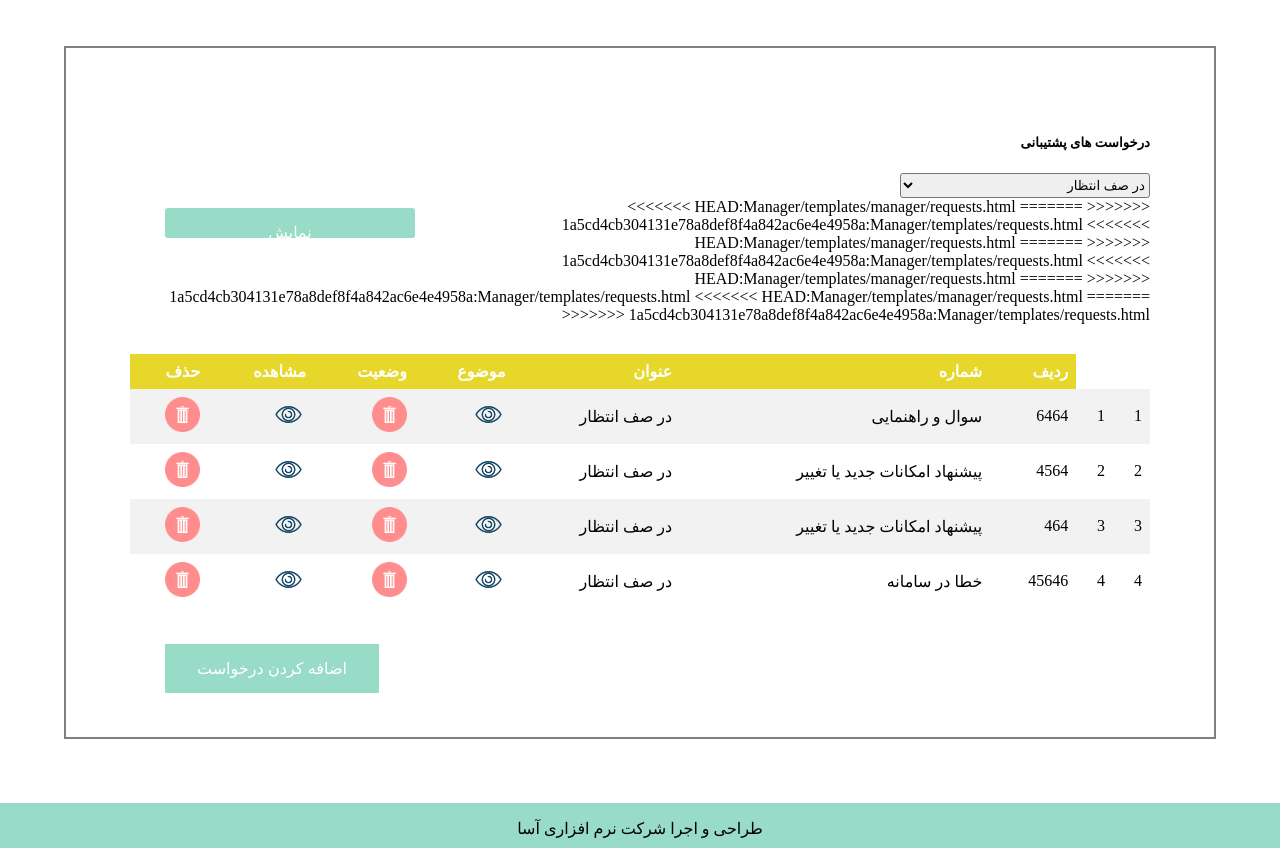
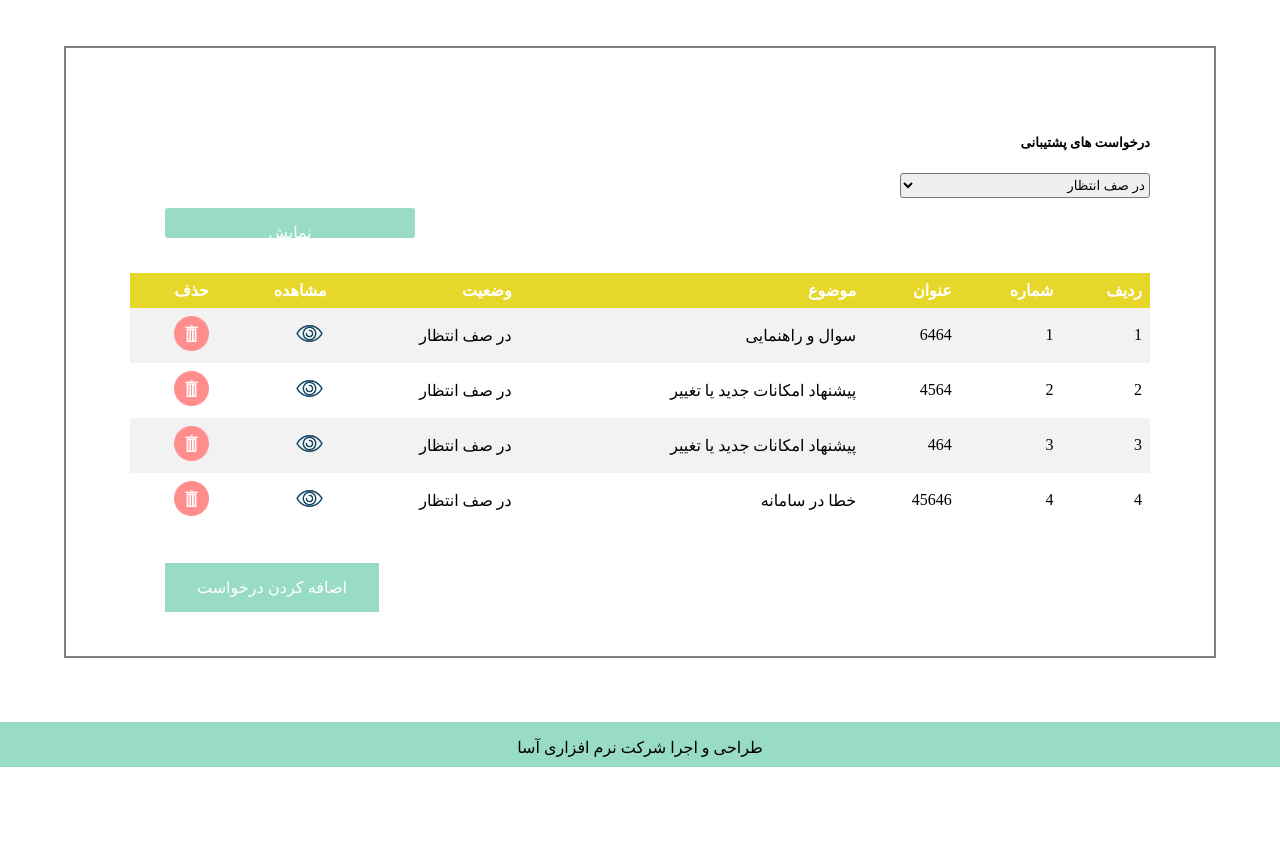
Before and after one commit to MahdiehBrf/BuildingManagement, a Django app: page /manager/requests/ in a window 1280 px wide. Shown: the part 406-1254 px from the top of the page. After the commit the page ends 1173 px from the top, so only its background shows below. Run offline with Django 3.2, Linux system fonts and the light colour scheme; a user stored in the database is signed in; data comes from the database, SQL or seed files in the repository; some web fonts are replaced.

Commit message:
Manager view request is changed

```diff
--- a/Manager/templates/manager/payingReports.html
+++ b/Manager/templates/manager/payingReports.html
@@ -65,13 +65,8 @@
 
     </table>
 
-<<<<<<< HEAD:Manager/templates/manager/payingReports.html
-    <a href="javascript:void(0)" class="btn"><img src="../../../static/images/printer.png" class="linkImg1"></a>
-    <a href="javascript:void(0)" class="btn"><img src="../../../static/images/save.png" class="linkImg2"></a>
-=======
     <a href="javascript:void(0)" class="btn"><img src="../../static/images/printer.png" title="چاپ" class="linkImg1"></a>
     <a href="javascript:void(0)" class="btn"><img src="../../static/images/save.png" title="ذخیره" class="linkImg2"></a>
->>>>>>> 1a5cd4cb304131e78a8def8f4a842ac6e4e4958a:Manager/templates/payingReports.html
 
 </div>
 
--- a/Manager/templates/manager/requests.html
+++ b/Manager/templates/manager/requests.html
@@ -35,13 +35,9 @@
 
         {% for request in requests %}
             <tr>
-<<<<<<< HEAD:Manager/templates/manager/requests.html
-                <td><a href="{% url 'site:manager:delete_request' request.id %}"><img src="../../../static/images/delete.png" class="linkImg" onclick="f()"></a> </td>
-                <td><a href="{% url 'site:manager:viewRequest' request.id %}"><img src="../../../static/images/view.png" class="linkImg"></a> </td>
-=======
                 <td><a href="{% url 'site:manager:delete_request' request.id %}"><img src="../../static/images/delete.png" title="حذف" class="linkImg" onclick="f()"></a> </td>
                 <td><a href="{% url 'site:manager:viewRequest' request.id %}"><img src="../../static/images/view.png" title="مشاهده" class="linkImg"></a> </td>
->>>>>>> 1a5cd4cb304131e78a8def8f4a842ac6e4e4958a:Manager/templates/requests.html
+
                 <td>{{ request.get_state_display }}</td>
                 <td>{{ request.get_subject_display}}</td>
                 <td>{{ request.title }}</td>
--- a/Manager/templates/manager/reservesCheck.html
+++ b/Manager/templates/manager/reservesCheck.html
@@ -60,13 +60,8 @@
 
     </table>
 
-<<<<<<< HEAD:Manager/templates/manager/reservesCheck.html
-    <a href="javascript:void(0)" class="btn"><img src="../../../static/images/printer.png" class="linkImg1"></a>
-    <a href="javascript:void(0)" class="btn"><img src="../../../static/images/save.png" class="linkImg2"></a>
-=======
     <a href="javascript:void(0)" class="btn"><img src="../../static/images/printer.png" title="چاپ" class="linkImg1"></a>
     <a href="javascript:void(0)" class="btn"><img src="../../static/images/save.png" title="ذخیره" class="linkImg2"></a>
->>>>>>> 1a5cd4cb304131e78a8def8f4a842ac6e4e4958a:Manager/templates/reservesCheck.html
 
 </div>
 {% endblock %}
--- a/Manager/views.py
+++ b/Manager/views.py
@@ -166,7 +166,8 @@ def accept_reserve(request, reserve_id):
 def requests(request):
     manager_requests = None
     if request.method == 'POST':
-        manager_requests = Request.objects.all()
+        # manager_requests = Request.objects.all()
+        manager_requests = request.user.member.manager.request_set.all()
         if request.POST['choose'] == 'W':
             manager_requests = manager_requests.filter(state='W')
         elif request.POST['choose'] == 'C':
```
